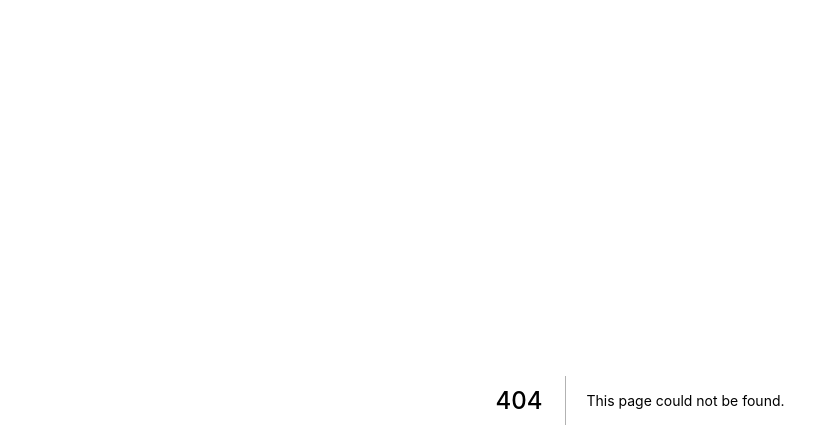
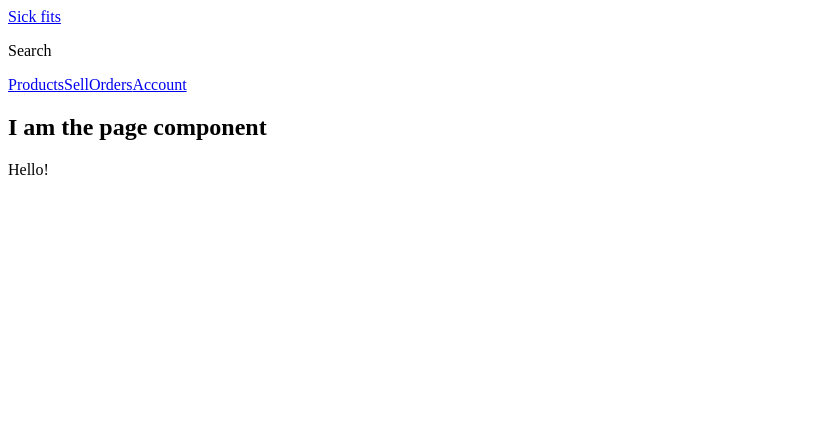
Before and after one commit to mudassirsayed/ecommerce_fullstack_app, a Next.js app in the folder ecommerce_store/frontend/: page /sell in a window 1280 px wide. Before the commit this address had no page. Shown: the top 448 px of the page, without its empty margins (0-839 px from the left). Built offline with nearby package versions, Linux system fonts and the light colour scheme.

Commit message:
created nav and header component

```diff
--- /dev/null
+++ b/ecommerce_store/frontend/components/Header.js
@@ -0,0 +1,16 @@
+import Link from 'next/link';
+import Nav from './Nav';
+
+export default function Header() {
+  return (
+    <header>
+      <div className="bar">
+        <Link href="/">Sick fits</Link>
+      </div>
+      <div className="sub-bar">
+        <p>Search</p>
+      </div>
+      <Nav />
+    </header>
+  );
+}
--- /dev/null
+++ b/ecommerce_store/frontend/components/Nav.js
@@ -0,0 +1,12 @@
+import Link from 'next/link';
+
+export default function Nav() {
+  return (
+    <nav>
+      <Link href="/products">Products</Link>
+      <Link href="/sell">Sell</Link>
+      <Link href="/orders">Orders</Link>
+      <Link href="/account">Account</Link>
+    </nav>
+  );
+}
--- /dev/null
+++ b/ecommerce_store/frontend/components/Page.js
@@ -0,0 +1,18 @@
+import PropTypes from 'prop-types';
+import Header from './Header';
+import Nav from './Nav';
+
+export default function Page({ children, cool }) {
+  return (
+    <div>
+      <Header />
+      <h2>I am the page component</h2>
+      {children}
+    </div>
+  );
+}
+
+Page.propTypes = {
+  cool: PropTypes.string,
+  children: PropTypes.any,
+};
--- /dev/null
+++ b/ecommerce_store/frontend/pages/_app.js
@@ -0,0 +1,9 @@
+import Page from '../components/Page';
+
+export default function MyApp({ Component, pageProps }) {
+  return (
+    <Page>
+      <Component {...pageProps} />
+    </Page>
+  );
+}
--- /dev/null
+++ b/ecommerce_store/frontend/pages/_document.js
@@ -0,0 +1,15 @@
+import Document, { Html, Head, NextScript, Main } from 'next/document';
+
+export default class MyDocument extends Document {
+  render() {
+    return (
+      <Html lang="en-CA">
+        {/* <Head></Head> */}
+        <body>
+          <Main />
+          <NextScript />
+        </body>
+      </Html>
+    );
+  }
+}
--- /dev/null
+++ b/ecommerce_store/frontend/pages/account.js
@@ -0,0 +1,5 @@
+export default function OrderPage() {
+    return <div>
+      <p>Hello!</p>
+    </div>
+  }
--- a/ecommerce_store/frontend/pages/index.js
+++ b/ecommerce_store/frontend/pages/index.js
@@ -1,6 +1,6 @@
 import React from 'react'
 
-export default function IndexPaghe() {
+export default function IndexPage() {
     return (
         <div>
             <h1>Hello!!!</h1>
--- /dev/null
+++ b/ecommerce_store/frontend/pages/orders.js
@@ -0,0 +1,5 @@
+export default function OrderPage() {
+    return <div>
+      <p>Hello!</p>
+    </div>
+  }
--- /dev/null
+++ b/ecommerce_store/frontend/pages/products.js
@@ -0,0 +1,5 @@
+export default function OrderPage() {
+    return <div>
+      <p>Hey!</p>
+    </div>
+  }
--- /dev/null
+++ b/ecommerce_store/frontend/pages/sell.js
@@ -0,0 +1,5 @@
+export default function SellPage() {
+    return <div>
+      <p>Hello!</p>
+    </div>
+  }
```
Also changed, not shown: ecommerce_store/frontend/pages/product.js (deleted, +0 -9 lines), 1 other file (tests, documents, lock files or other folders).
